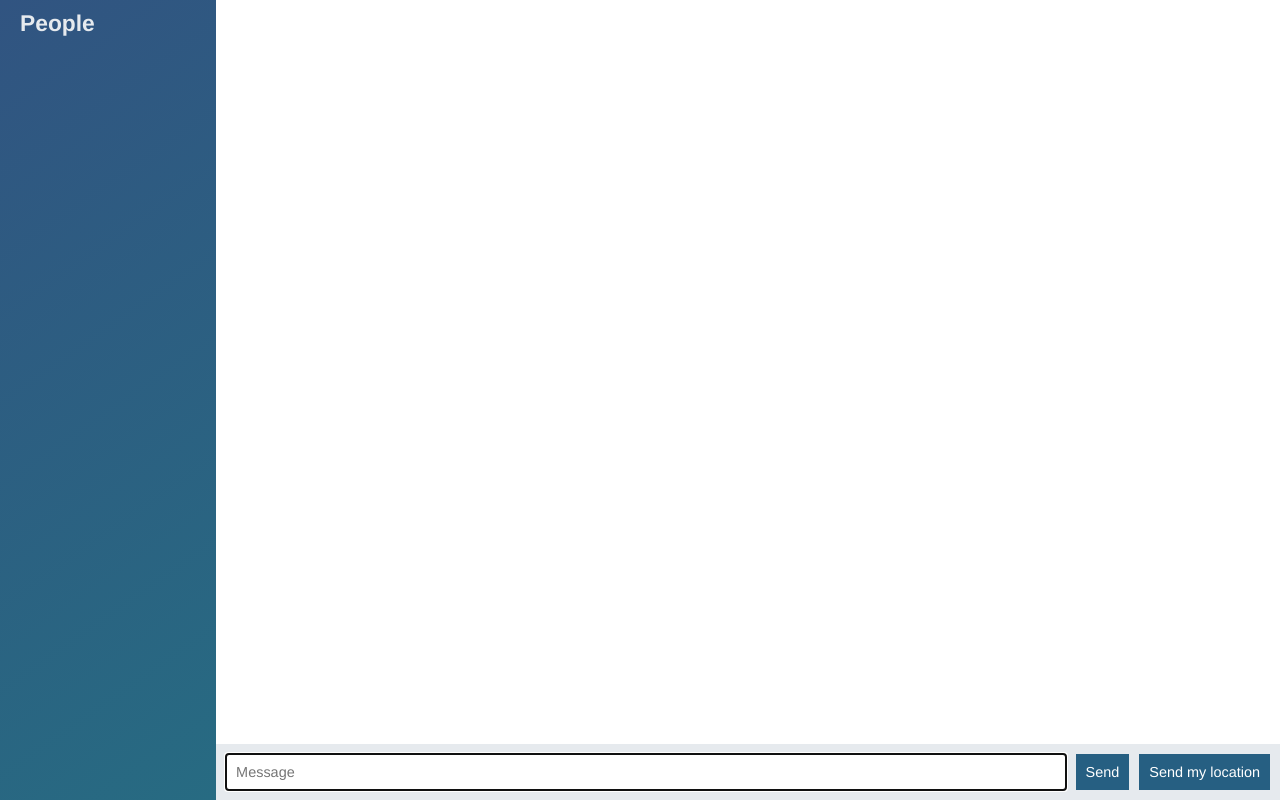
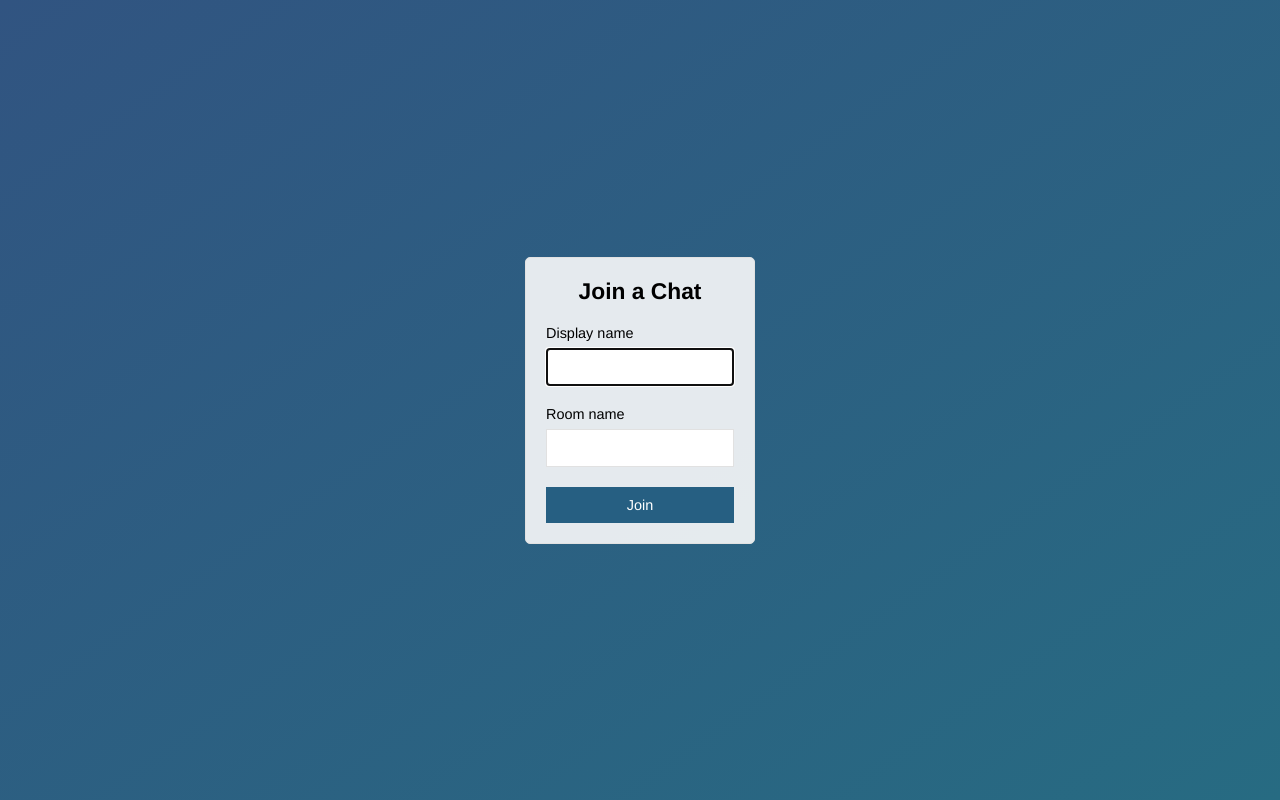
Before and after one commit to MatusTib/node-course-chat-app, a website: page public/index.html in a window 1280 px wide. Drawn offline with nearby package versions, Linux system fonts and the light colour scheme; no server answers.

Commit message:
Add join page that submits to chat.html

```diff
--- a/public/index.html
+++ b/public/index.html
@@ -1,64 +1,30 @@
 <!DOCTYPE html>
-
 <html>
-
     <head>
         <meta charset="utf-8">
-        <title>My fancy chat app</title>
+        <title>Join | ChatApp</title>
+        <meta name="viewport" content="width=device-width, initial-scale=1, user-scalable=no">
         <link rel="stylesheet" href="/css/styles.css">
     </head>
 
-    <body class="chat">
-
-        <div class="chat__sidebar">
-            <h3>People</h3>
-            <div id="users"></div>
+    <body class="centered-form">
+        <div class="centered-form__form">
+            <form action="/chat.html">
+                <div class="form-field">
+                    <h3>Join a Chat</h3>
+                </div>
+                <div class="form-field">
+                    <label>Display name</label>
+                    <input type="text" name="name" autofocus/>
+                </div>
+                <div class="form-field">
+                    <label>Room name</label>
+                    <input type="text" name="room"/>
+                </div>
+                <div class="form-field">
+                    <button>Join</button>
+                </div>
+            </form>
         </div>
-
-        <div class="chat__main">
-
-            <ol id="messages" class="chat__messages"></ol>
-
-            <div class="chat__footer">
-                <form id="message-form">
-                    <input name="message" type="text" placeholder="Message" autofocus autocomplete="off"/>
-                    <button>Send</button>
-                </form>
-                <button id="send-location">Send my location</button>
-            </div>
-        </div>
-
-        <script id="message-template" type="text/template">
-            <li class="message">
-                <div class="message__title">
-                    <h4>{{from}}</h4>
-                    <span>{{createdAt}}</span>
-                </div>
-                <div class="message__body">
-                    <p>{{text}}</p>
-                </div>
-            </li>
-        </script>
-
-        <script id="location-message-template" type="text/template">
-            <li class="message">
-                <div class="message__title">
-                    <h4>{{from}}</h4>
-                    <span>{{createdAt}}</span>
-                </div>
-                <div class="message__body">
-                    <p>
-                        <a href="{{url}}" target="_blank">My current location</a>
-                    </p>
-                </div>
-            </li>
-        </script>
-
-        <script src="/socket.io/socket.io.js"></script>
-        <script src="/js/libs/jquery-3.3.1.min.js"></script>
-        <script src="/js/libs/moment.js"></script>
-        <script src="/js/libs/mustache.js"></script>
-        <script src="/js/index.js"></script>
     </body>
-
 </html>
```
Also changed, not shown: public/chat.html (added, +65 -0 lines), public/js/chat.js (renamed from public/js/index.js).
